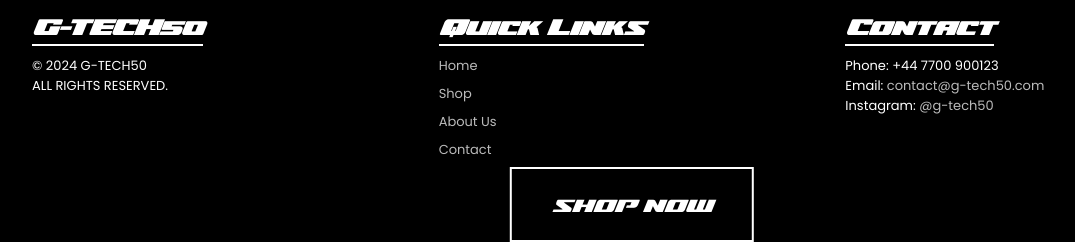
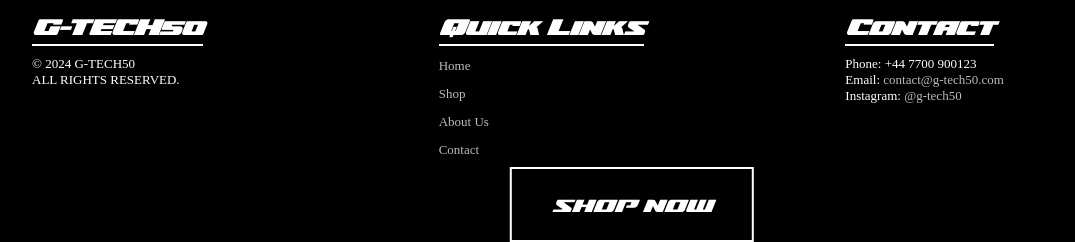
Before and after one commit to eamonmooney/G-TECH50, a PHP site: page / in a window 1280 px wide. Shown: the part 583-825 px from the top of the page, without its empty margins (8-1083 px from the left). Run offline with PHP 8.4, Linux system fonts and the light colour scheme.

Commit message:
Cleaning....

```diff
--- a/Checkout.html
+++ b/Checkout.html
@@ -4,7 +4,7 @@
 <head>
   <meta charset="UTF-8">
   <meta name="viewport" content="width=device-width, initial-scale=1.0">
-  <title>Checkout Page</title>
+  <title>GTECH50 | CHECKOUT</title>
   <link rel="stylesheet" href="https://fonts.googleapis.com/icon?family=Material+Icons">
   <link rel="stylesheet" href="css/footer.css">
   <link rel="stylesheet" href="css/navbar.css">
--- a/css/footer.css
+++ b/css/footer.css
@@ -12,7 +12,6 @@ footer {
     text-align: center;
     margin-top: 35px;
     margin-bottom: 35px;
-    font-family: 'horizon';
 }
 
 .footer-container {
@@ -40,6 +39,10 @@ footer {
     font-family: 'superbrigade';
 }
 
+.footer-section p, a {
+    font-family: 'horizon'; /* Updated the font of the text in the footer - Sahil. */
+}
+
 .footer-section ul {
     list-style: none;
     padding: 0;
--- a/css/homepage.css
+++ b/css/homepage.css
@@ -1,3 +1,6 @@
+/* CSS for the homepage initially worked on by ______
+Design updated by Sahil. */
+
 * {
     box-sizing: border-box;
     margin: 0;
@@ -67,8 +70,8 @@ img {
 
 .pictures {
     display: flex;                    /* Enable Flexbox layout */
-    justify-content: space-between;    /* Distribute images evenly */
-    flex-wrap: wrap;                   /* Ensure images wrap if necessary */
+    justify-content: space-between;   /* Distribute images evenly */
+    flex-wrap: wrap;                  /* Ensure images wrap if necessary */
     gap: 1px;                         /* Space between images */
     margin-top: -12px;
 }
@@ -96,7 +99,7 @@ img {
     }
 
     .img1 {
-        height: 250px;
+        height:m;
     }
 }
 
--- a/css/navbar.css
+++ b/css/navbar.css
@@ -1,6 +1,6 @@
 /* CSS FOR THE NAVBAR
 CSS WORKED ON BY TOBIAS
-CSS COMPILED, TESTED AND THIS PAGE INCORPORATED ON EVERY PAGE BY SAFA*/
+CSS COMPILED, TESTED AND THIS PAGE INCORPORATED ON EVERY PAGE BY SAFA */
 
 .navbar {
 	display: flex;
--- a/index.html
+++ b/index.html
@@ -1,3 +1,5 @@
+<!-- Index/Homepage worked on by ______ and designed by Sahil. -->
+
 <!DOCTYPE html>
 <html lang="en">
 
```
